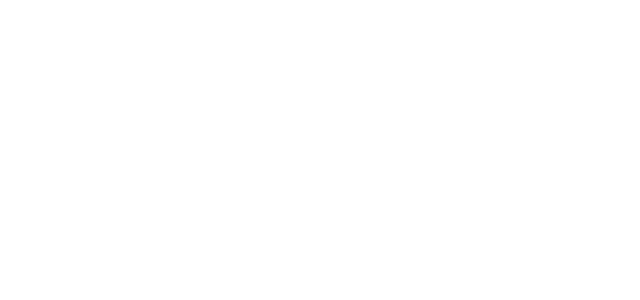
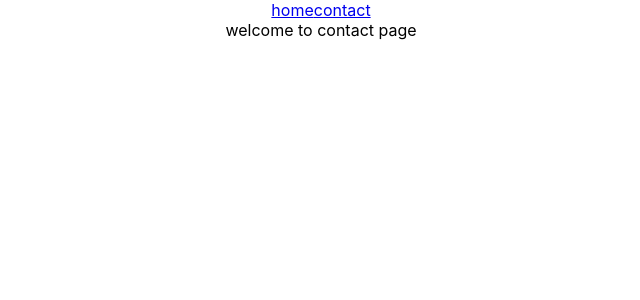
Before and after one commit to alexJSanchez/arlington-spa, a React (Create React App) app: page /contact in a window 1280 px wide. Before the commit this address had no page. Shown: the top 300 px of the page, without its empty margins (319-959 px from the left). Built offline with nearby package versions, Linux system fonts and the light colour scheme.

Commit message:
use Link to create nav bar and coresponding folder and components

```diff
--- a/src/App.js
+++ b/src/App.js
@@ -1,13 +1,17 @@
 import { BrowserRouter, Route, Routes } from "react-router-dom";
 import Main from "./pages/main.js";
 import "./App.css";
+import Nav from "./components/nav.js";
+import Contact from "./pages/contact.js";
 
 function App() {
 	return (
 		<div className="App">
 			<BrowserRouter>
+				<Nav />
 				<Routes>
 					<Route path="/" element={<Main />}></Route>
+					<Route path="/contact" element={<Contact />}></Route>
 				</Routes>
 			</BrowserRouter>
 		</div>
--- /dev/null
+++ b/src/components/nav.js
@@ -0,0 +1,13 @@
+import React from "react";
+import { Link } from "react-router-dom";
+
+function Nav() {
+	return (
+		<div className="nav">
+			<Link to="/">home</Link>
+			<Link to="/contact">contact</Link>
+		</div>
+	);
+}
+
+export default Nav;
--- /dev/null
+++ b/src/pages/contact.js
@@ -0,0 +1,7 @@
+import React from "react";
+
+function Contact() {
+	return <div className="contact">welcome to contact page</div>;
+}
+
+export default Contact;
--- a/src/pages/main.js
+++ b/src/pages/main.js
@@ -1,7 +1,7 @@
 import React from "react";
 
 function Main() {
-	return <div className="Main">welcome to main page</div>;
+	return <div className="main">welcome to main page</div>;
 }
 
 export default Main;
```
